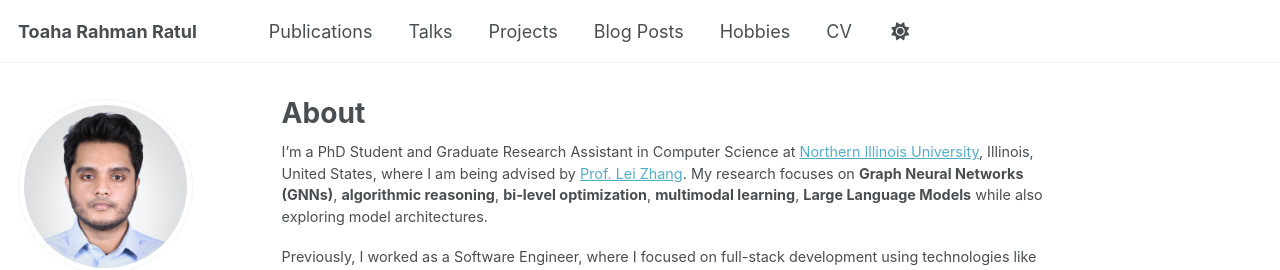
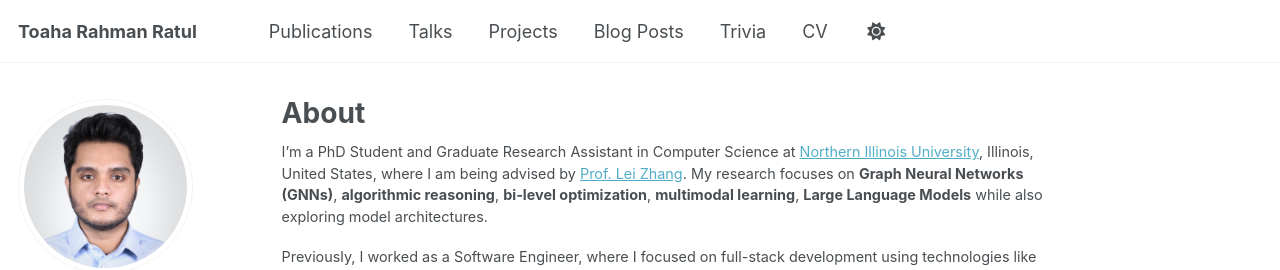
Before and after one commit to toaharahmanratul/toaharahmanratul.github.io, a Jekyll site: the page built from _pages/about.md, in a window 1280 px wide. Shown: the top 270 px of the page. Built offline with Jekyll 4.4.1, drawn with Linux system fonts in a browser that asks for light colours; some web fonts are replaced; a script that is not in the unit is left out.

Commit message:
Replace "Hobbies" with "Trivia" in navigation links

```diff
--- a/_data/navigation.yml
+++ b/_data/navigation.yml
@@ -20,8 +20,8 @@ main:
   - title: "Blog Posts"
     url: /year-archive/
 
-  - title: "Hobbies"
-    url: /hobbies/
+  - title: "Trivia"
+    url: /trivia/
 
   - title: "CV"
     url: /cv/
```
